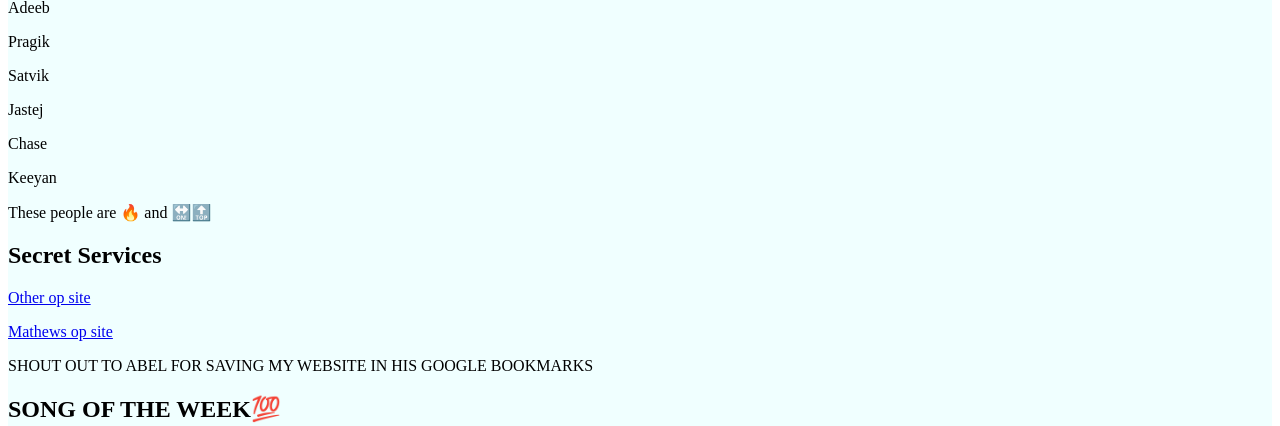
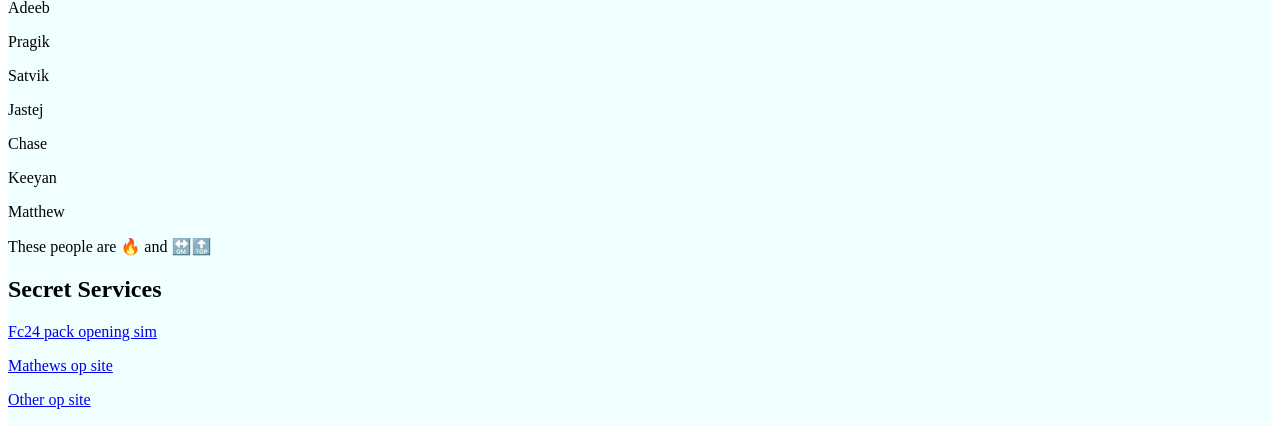
Before and after one commit to Wookachakaman/wookachakaempire, a Python web app: template templates/website.html in a window 1280 px wide. Shown: the part 534-960 px from the top of the page. Run offline with Jinja, Linux system fonts and the light colour scheme; the template is opened without the code that fills it, so the values that code supplies are empty.

Commit message:
Update website.html

```diff
--- a/templates/website.html
+++ b/templates/website.html
@@ -33,11 +33,13 @@
 <p>Jastej</p>
 <p>Chase</p>
 <p>Keeyan</p>
+<p>Matthew</p>
 <p>These people are &#128293; and &#128283;&#128285;
 <section>
-    <h1>Secret Services</h1>
- <p> <a href="https://ball-bang.github.io/">Other op site</a></p>
+   <h1>Secret Services</h1>
+ <p> <a href="https://scratch.mit.edu/projects/27676406/">Fc24 pack opening sim</a></p>
   <p> <a href="https://sites.google.com/view/unblockedgamesclassroom24k/home">Mathews op site</a></p>
+  <p> <a href="https//ball-bang.github.io">Other op site</a></p>
 <p>SHOUT OUT TO ABEL FOR SAVING MY WEBSITE IN HIS GOOGLE BOOKMARKS</p>
 
 <h1>SONG OF THE WEEK&#128175;</h1>
```
